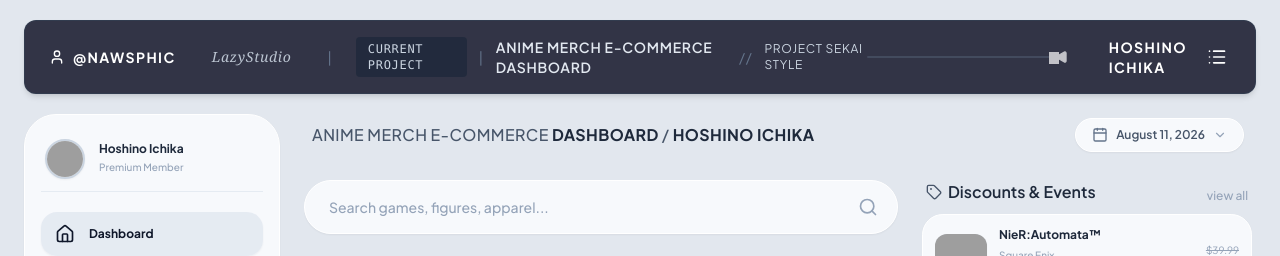
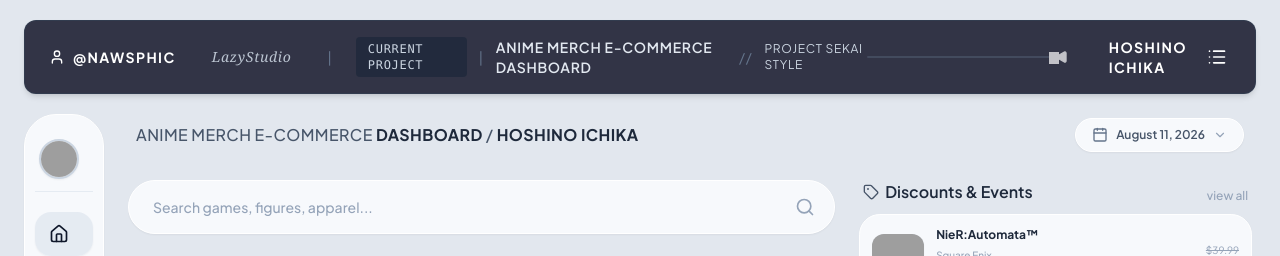
Before and after one commit to Soralith/Kaimono, a Django app: page /dashboard/ in a window 1280 px wide. Shown: the top 256 px of the page. Run offline with Django 5.2, Linux system fonts and the light colour scheme; some libraries are stand-ins or nearby versions; grey boxes are pictures that could not be loaded.

Commit message:
Make the sidebar collapsed by default.

```diff
--- a/dashboard/templates/dashboard/pages/dashboard.html
+++ b/dashboard/templates/dashboard/pages/dashboard.html
@@ -191,7 +191,7 @@
   <div class="flex flex-1 px-6 pt-2 pb-6 gap-6 overflow-hidden max-w-[1920px] w-full mx-auto">
 
     <!-- COLLAPSIBLE FLOATING SIDEBAR (WARNA ABU-ABU TERANG & KONTRAS) -->
-    <aside id="sidebar" class="w-64 bg-[#F7F9FC] text-slate-700 rounded-[2rem] flex flex-col justify-between py-6 px-4 shadow-sm border border-white shrink-0 h-full transition-all duration-300">
+    <aside id="sidebar" class="w-20 items-center bg-[#F7F9FC] text-slate-700 rounded-[2rem] flex flex-col justify-between py-6 px-2.5 shadow-sm border border-white shrink-0 h-full transition-all duration-300">
       <div class="flex flex-col gap-5 w-full">
 
         <!-- Profile Header -->
@@ -199,7 +199,7 @@
           <div class="w-10 h-10 rounded-full border-2 border-slate-300 overflow-hidden shadow-sm shrink-0">
             <img src="https://images.unsplash.com/photo-1578632767115-351597cf2477?auto=format&fit=crop&w=150&q=80" alt="Avatar" class="w-full h-full object-cover">
           </div>
-          <div class="sidebar-text overflow-hidden">
+          <div class="sidebar-text overflow-hidden hidden">
             <h4 class="font-bold text-slate-800 truncate text-xs">Hoshino Ichika</h4>
             <p class="text-[10px] text-slate-400 font-medium truncate">Premium Member</p>
           </div>
@@ -209,34 +209,34 @@
         <nav class="flex flex-col gap-1.5 w-full">
           <a href="#" class="flex items-center gap-3.5 px-3.5 py-3 rounded-2xl bg-slate-200/80 text-slate-900 font-bold transition-all shadow-sm group">
             <i data-lucide="home" class="w-5 h-5 shrink-0"></i>
-            <span class="sidebar-text text-xs whitespace-nowrap">Dashboard</span>
+            <span class="sidebar-text text-xs whitespace-nowrap hidden">Dashboard</span>
           </a>
           <a href="#" class="flex items-center gap-3.5 px-3.5 py-3 rounded-2xl text-slate-500 hover:text-slate-900 hover:bg-slate-200/50 font-semibold transition-all group">
             <i data-lucide="message-square" class="w-5 h-5 shrink-0"></i>
-            <span class="sidebar-text text-xs whitespace-nowrap">Messages</span>
+            <span class="sidebar-text text-xs whitespace-nowrap hidden">Messages</span>
           </a>
           <a href="#" class="flex items-center gap-3.5 px-3.5 py-3 rounded-2xl text-slate-500 hover:text-slate-900 hover:bg-slate-200/50 font-semibold transition-all group">
             <i data-lucide="user" class="w-5 h-5 shrink-0"></i>
-            <span class="sidebar-text text-xs whitespace-nowrap">Profile</span>
+            <span class="sidebar-text text-xs whitespace-nowrap hidden">Profile</span>
           </a>
           <a href="#" class="flex items-center gap-3.5 px-3.5 py-3 rounded-2xl text-slate-500 hover:text-slate-900 hover:bg-slate-200/50 font-semibold transition-all group">
             <i data-lucide="phone" class="w-5 h-5 shrink-0"></i>
-            <span class="sidebar-text text-xs whitespace-nowrap">Support</span>
+            <span class="sidebar-text text-xs whitespace-nowrap hidden">Support</span>
           </a>
           <a href="#" class="flex items-center gap-3.5 px-3.5 py-3 rounded-2xl text-slate-500 hover:text-slate-900 hover:bg-slate-200/50 font-semibold transition-all justify-between group">
             <div class="flex items-center gap-3.5">
               <i data-lucide="heart" class="w-5 h-5 shrink-0"></i>
-              <span class="sidebar-text text-xs whitespace-nowrap">Wishlist</span>
+              <span class="sidebar-text text-xs whitespace-nowrap hidden">Wishlist</span>
             </div>
-            <span class="sidebar-text text-[10px] font-bold bg-slate-200 text-slate-700 px-2 py-0.5 rounded-full">12</span>
+            <span class="sidebar-text text-[10px] font-bold bg-slate-200 text-slate-700 px-2 py-0.5 rounded-full hidden">12</span>
           </a>
           <a href="#" class="flex items-center gap-3.5 px-3.5 py-3 rounded-2xl text-slate-500 hover:text-slate-900 hover:bg-slate-200/50 font-semibold transition-all group">
             <i data-lucide="inbox" class="w-5 h-5 shrink-0"></i>
-            <span class="sidebar-text text-xs whitespace-nowrap">Library</span>
+            <span class="sidebar-text text-xs whitespace-nowrap hidden">Library</span>
           </a>
           <a href="#" class="flex items-center gap-3.5 px-3.5 py-3 rounded-2xl text-slate-500 hover:text-slate-900 hover:bg-slate-200/50 font-semibold transition-all group">
             <i data-lucide="settings" class="w-5 h-5 shrink-0"></i>
-            <span class="sidebar-text text-xs whitespace-nowrap">Settings</span>
+            <span class="sidebar-text text-xs whitespace-nowrap hidden">Settings</span>
           </a>
         </nav>
       </div>
@@ -246,14 +246,14 @@
 
         <!-- Collapse Button -->
         <button id="toggle-sidebar" class="flex items-center gap-3.5 px-3.5 py-3 rounded-2xl text-slate-500 hover:text-slate-900 hover:bg-slate-200/50 font-semibold transition-all w-full text-left">
-          <i data-lucide="panel-left-close" id="toggle-icon" class="w-5 h-5 shrink-0"></i>
-          <span id="collapse-label" class="sidebar-text text-xs whitespace-nowrap">Collapse</span>
+          <i data-lucide="panel-left-open" id="toggle-icon" class="w-5 h-5 shrink-0"></i>
+          <span id="collapse-label" class="sidebar-text text-xs whitespace-nowrap hidden">Expand</span>
         </button>
 
         <!-- Logout Button -->
         <a href="/" class="flex items-center gap-3.5 px-3.5 py-3 rounded-2xl text-slate-500 hover:text-slate-900 hover:bg-slate-200/50 font-semibold transition-all">
           <i data-lucide="log-out" class="w-5 h-5 shrink-0"></i>
-          <span class="sidebar-text text-xs whitespace-nowrap">Log Out</span>
+          <span class="sidebar-text text-xs whitespace-nowrap hidden">Log Out</span>
         </a>
 
       </div>
@@ -608,7 +608,7 @@
     const toggleIcon = document.getElementById('toggle-icon');
     const collapseLabel = document.getElementById('collapse-label');
     const sidebarTexts = document.querySelectorAll('.sidebar-text');
-    let isCollapsed = false;
+    let isCollapsed = true;
 
     toggleBtn.addEventListener('click', () => {
       isCollapsed = !isCollapsed;
```
